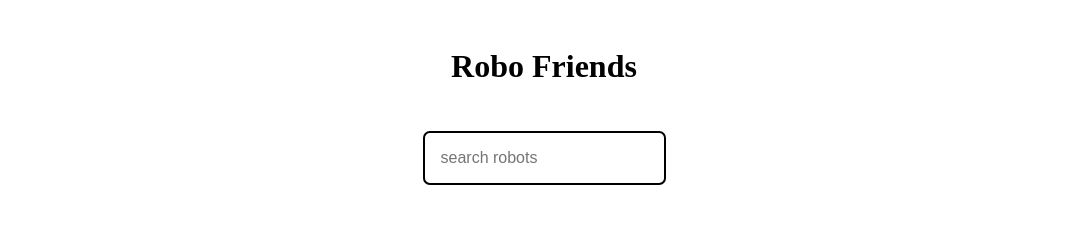
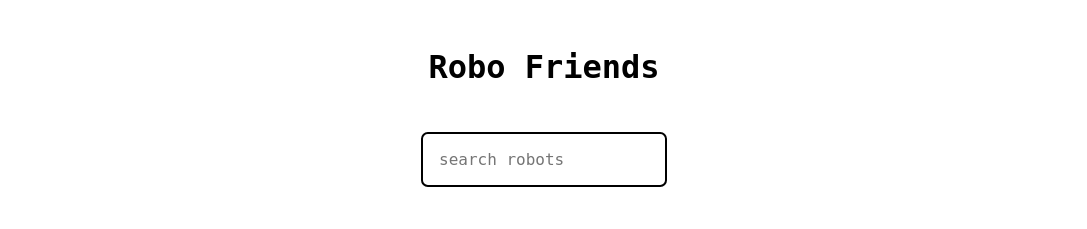
Before and after one commit to Nuuriii/robo-friends, a React (Vite) app: page / in a window 1280 px wide. Shown: the top 229 px of the page, without its empty margins (96-1183 px from the left). Built offline with nearby package versions, Linux system fonts and the light colour scheme.

Commit message:
set font family

```diff
--- a/src/App.tsx
+++ b/src/App.tsx
@@ -18,6 +18,7 @@ export const App = () => {
   return (
     <Flex
       p={'3rem 0'}
+      fontFamily={'mono'}
       flexDirection={'column'}
       alignItems={'center'}
       justifyContent={'center'}
--- a/src/components/searchBox/SearchBox.tsx
+++ b/src/components/searchBox/SearchBox.tsx
@@ -18,6 +18,7 @@ export const SearchBox = ({ onSearchValue }: searchValue) => {
     <Box m={'3rem 0rem'}>
       <Input
         p={'1rem'}
+        fontFamily={'mono'}
         fontSize={'1rem'}
         border={'none'}
         outline={'2px solid black'}
```
